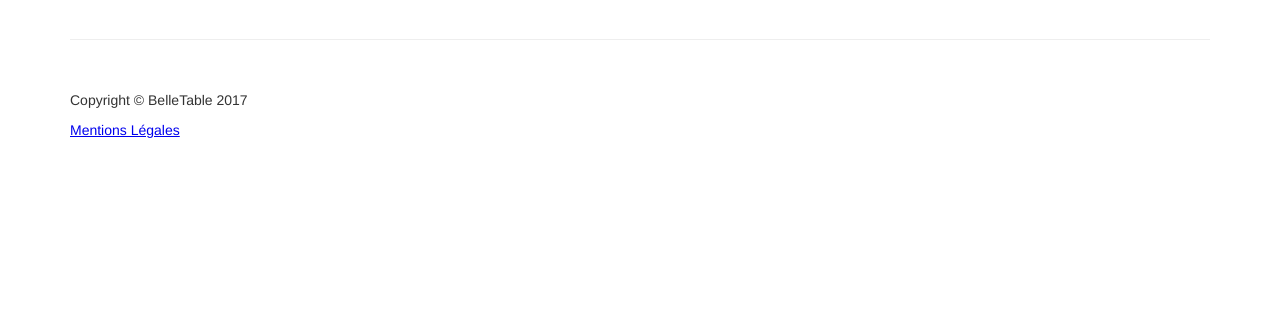
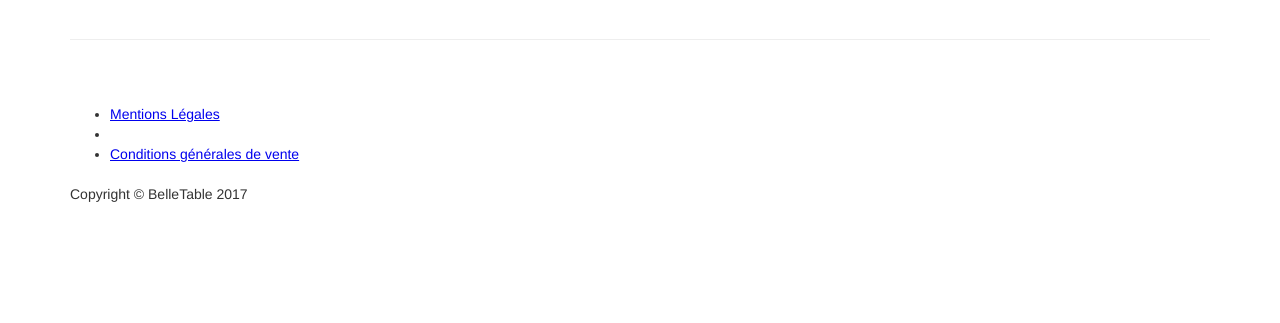
Before and after one commit to powerfulsheron/PPE-WEB-BELLE-TABLE, a PHP site: page /mentionlegale.php in a window 1280 px wide. Shown: the part 477-800 px from the top of the page. Run offline with PHP 8.4, Linux system fonts and the light colour scheme.

Commit message:
Update mentionlegale.php

```diff
--- a/mentionlegale.php
+++ b/mentionlegale.php
@@ -76,8 +76,13 @@ if(isset($_SESSION['login'])){
 		<footer>
 			<div class="row">
 			<div class="encadrefooter">
+				<ul class="footer">
+				<li><a href="mentionlegale.php">Mentions Légales</a>
+				<li>&nbsp;
+				<li><a href="doc/CGV.pdf" target="_blank">Conditions générales de vente</a>
+				</ul>
+				<br/>
 				<p>Copyright &copy; BelleTable 2017</p>
-				<p><a href="mentionlegale.php">Mentions Légales</a></p>
 			</div>
 			</div>
 		</footer>
```
